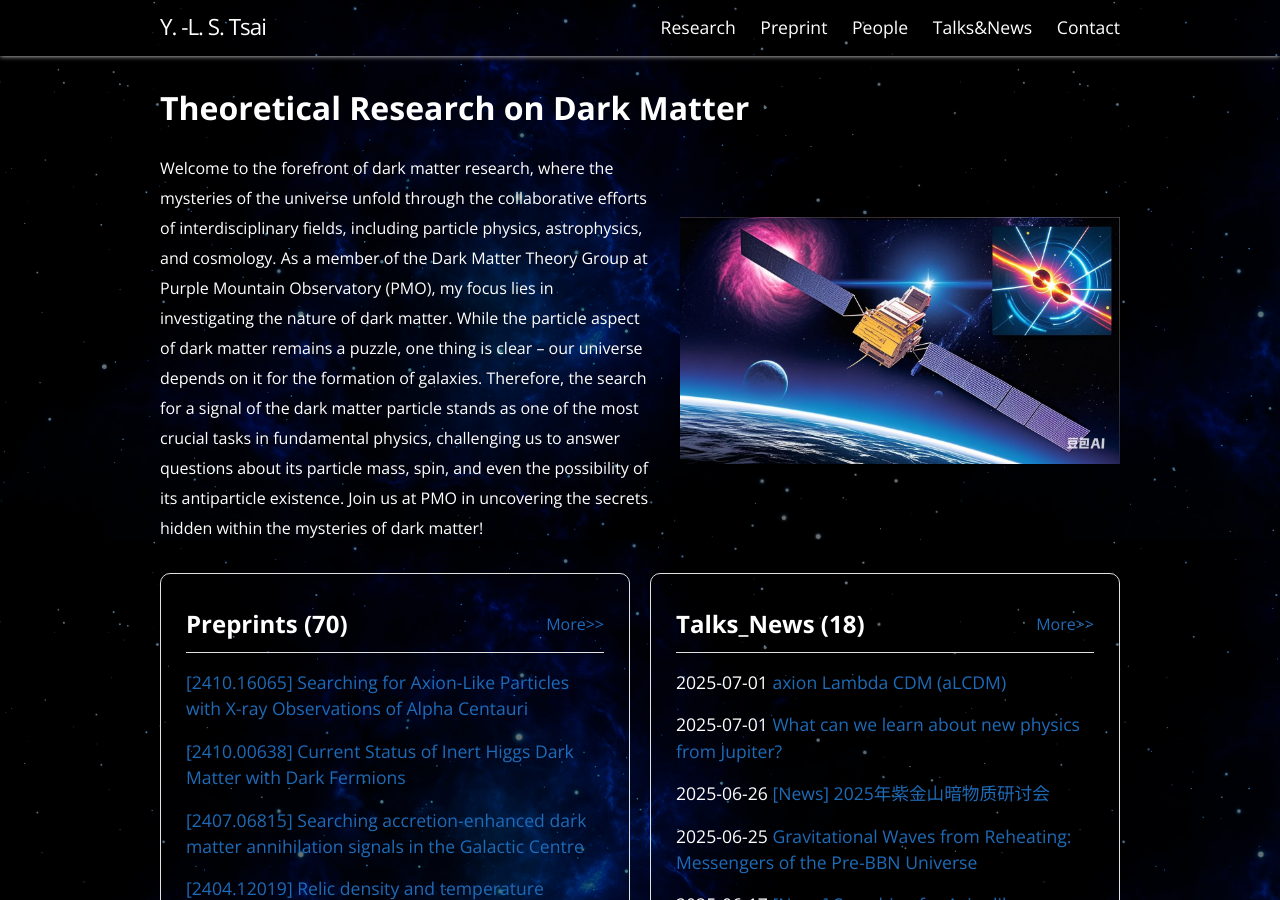
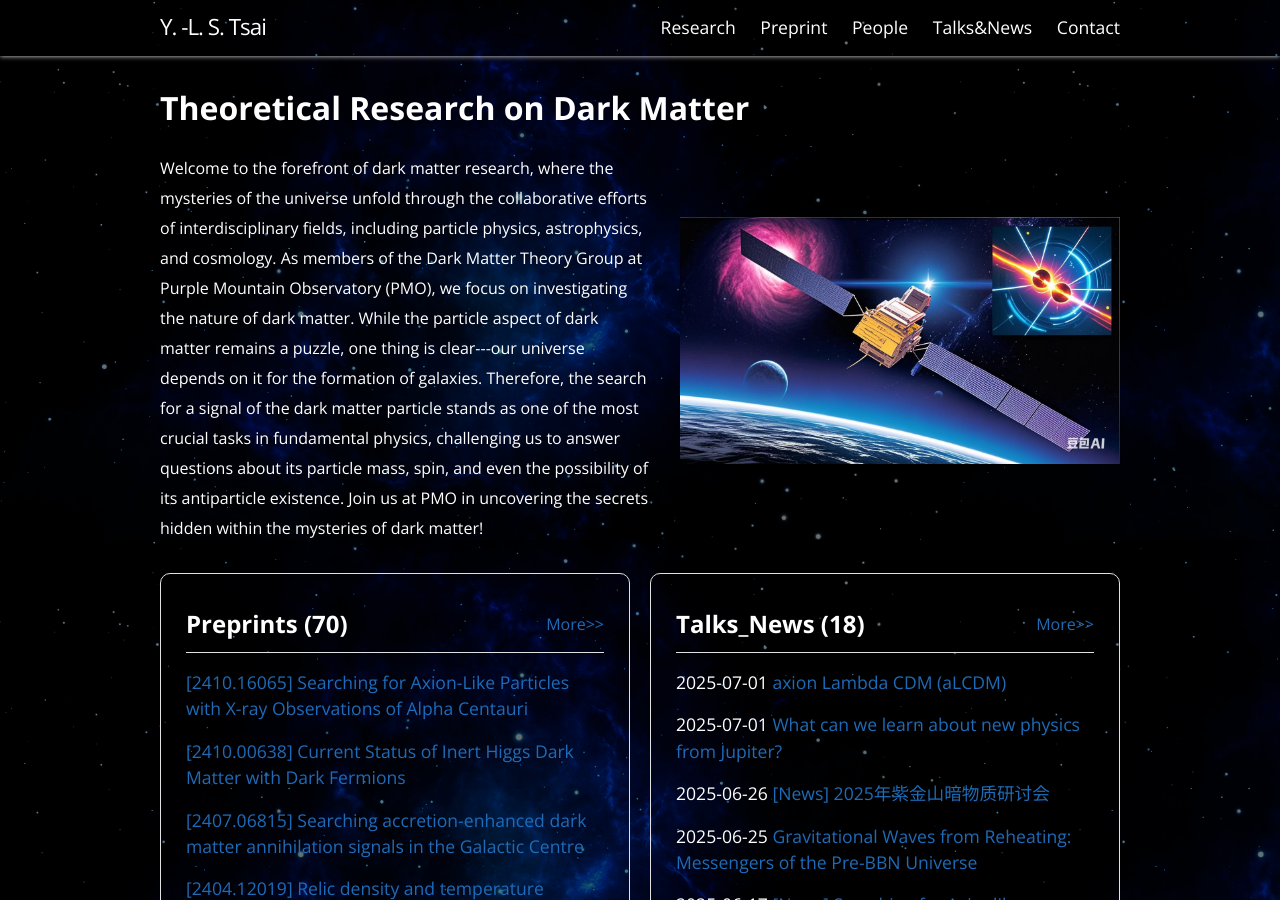
Before and after one commit to smingtsai/PMOdarkmatter, a Jekyll site: the page built from index.md, in a window 1280 px wide and 900 px high. Built offline with Jekyll 4.4.1, drawn with Linux system fonts in a browser that asks for light colours.

Commit message:
Update home.html
change "I" to "We".

```diff
--- a/_layouts/home.html
+++ b/_layouts/home.html
@@ -40,7 +40,7 @@ layout: default
             <img src="{{ site.baseurl }}/assets/images/doubaoai.jpg">
         </div>
         <div class="item-left">
-            <p class="p2">Welcome to the forefront of dark matter research, where the mysteries of the universe unfold through the collaborative efforts of interdisciplinary fields, including particle physics, astrophysics, and cosmology. As a member of the Dark Matter Theory Group at Purple Mountain Observatory (PMO), my focus lies in investigating the nature of dark matter. While the particle aspect of dark matter remains a puzzle, one thing is clear – our universe depends on it for the formation of galaxies. Therefore, the search for a signal of the dark matter particle stands as one of the most crucial tasks in fundamental physics, challenging us to answer questions about its particle mass, spin, and even the possibility of its antiparticle existence. Join us at PMO in uncovering the secrets hidden within the mysteries of dark matter!</p>
+            <p class="p2">Welcome to the forefront of dark matter research, where the mysteries of the universe unfold through the collaborative efforts of interdisciplinary fields, including particle physics, astrophysics, and cosmology. As members of the Dark Matter Theory Group at Purple Mountain Observatory (PMO), we focus on investigating the nature of dark matter. While the particle aspect of dark matter remains a puzzle, one thing is clear---our universe depends on it for the formation of galaxies. Therefore, the search for a signal of the dark matter particle stands as one of the most crucial tasks in fundamental physics, challenging us to answer questions about its particle mass, spin, and even the possibility of its antiparticle existence. Join us at PMO in uncovering the secrets hidden within the mysteries of dark matter!</p>
         </div>
         <div class="item-right" style="flex: 0 0 440px!important;">
             <img src="{{ site.baseurl }}/assets/images/doubaoai.jpg" width=600px height=auto >
```
